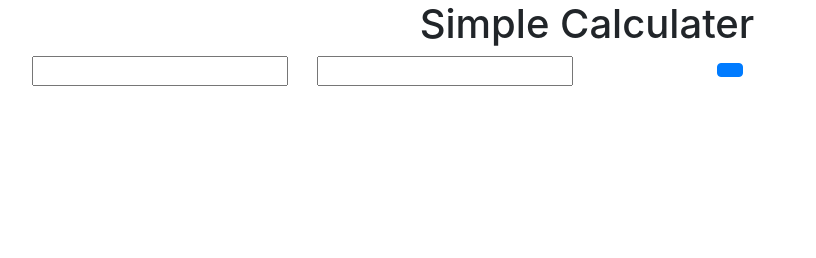
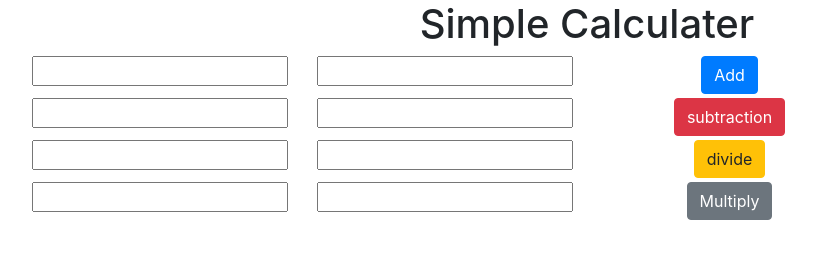
Before and after one commit to mostafamohamedmostafa/simple-calc, a plain HTML site: page index.html in a window 1280 px wide. Shown: the whole page, without its empty margins (53-869 px from the left). Drawn offline with nearby package versions, Linux system fonts and the light colour scheme.

Commit message:
adding remining sections

```diff
--- a/app/app.js
+++ b/app/app.js
@@ -1,8 +1,31 @@
+
+function plus() {
+    var add_num_1 = Number(document.getElementById('add-number-1').value);
+    var add_num_2 = Number(document.getElementById('add-number-2').value);
+    document.getElementById('result').innerHTML = add_num_1 + add_num_2;
+};
 
 
-function plus() {
-    var input_num_1 = Number(document.getElementById('input-number-1').value);
-    var input_num_2 = Number(document.getElementById('input-number-2').value);
-    document.getElementById('result').innerHTML = input_num_1 + input_num_2;
+function subtraction() {
+    var sub_num_1 = Number(document.getElementById('sub-number-1').value);
+    var sub_num_2 = Number(document.getElementById('sub-number-2').value);
+    document.getElementById('sub-result').innerHTML = sub_num_1 - sub_num_2;
 
 };
+
+
+
+
+function divide() {
+    var divide_num_1 = Number(document.getElementById('divide-number-1').value);
+    var divide_num_2 = Number(document.getElementById('divide-number-2').value);
+    document.getElementById('divide-result').innerHTML = divide_num_1 / divide_num_2;
+
+};
+
+function multiply() {
+    var multiply_num_1 = Number(document.getElementById('multiply-number-1').value);
+    var multiply_num_2 = Number(document.getElementById('multiply-number-2').value);
+    document.getElementById('multiply-result').innerHTML = multiply_num_1 * multiply_num_2;
+
+};
--- a/index.html
+++ b/index.html
@@ -22,25 +22,90 @@
 
     <section>
         <div class="container text-center">
-            <div class="row">
+            <div class="row mb-1 ">
                 <div class="col-lg-3">
-                    <input type="number" name="number" id="input-number-1">
+                    <input type="number" name="number" id="add-number-1">
                 </div>
                 <div class="col-lg-3">
-                    <input type="number" name="number" id="input-number-2">
+                    <input type="number" name="number" id="add-number-2">
                 </div>
 
                 <div class="col-lg-3">
-                    <button class="btn btn-primary " type="button" id="plus-button" onclick="plus()">
+                    <button class="btn btn-primary " type="button" id="plus-button" onclick="plus()">Add</button>
                 </div>
 
-                <div id="result" class="col-lg-3">
+                <div id="result" class="col-lg-1">
+                    <span></span>
 
                 </div>
             </div>
+
+            <div class="row  mb-1">
+                <div class="col-lg-3">
+                    <input type="number" name="number" id="sub-number-1">
+                </div>
+                <div class="col-lg-3">
+                    <input type="number" name="number" id="sub-number-2">
+                </div>
+
+                <div class="col-lg-3">
+                    <button class="btn btn-danger " type="button" id="sub-button"
+                        onclick="subtraction()">subtraction</button>
+                </div>
+
+                <div id="sub-result" class="col-lg-1">
+                    <span></span>
+
+                </div>
+            </div>
+
+
+            <div class="row  mb-1">
+                <div class="col-lg-3">
+                    <input type="number" name="number" id="divide-number-1">
+                </div>
+                <div class="col-lg-3">
+                    <input type="number" name="number" id="divide-number-2">
+                </div>
+
+                <div class="col-lg-3">
+                    <button class="btn btn-warning " type="button" id="divide-button" onclick="divide()">divide</button>
+                </div>
+
+                <div id="divide-result" class="col-lg-1">
+                    <span></span>
+
+                </div>
+            </div>
+
+
+            <div class="row mb-1">
+                <div class="col-lg-3">
+                    <input type="number" name="number" id="multiply-number-1">
+                </div>
+                <div class="col-lg-3">
+                    <input type="number" name="number" id="multiply-number-2">
+                </div>
+
+                <div class="col-lg-3">
+                    <button class="btn btn-secondary " type="button" id="multiply-button"
+                        onclick="multiply()">Multiply</button>
+                </div>
+
+                <div id="multiply-result" class="col-lg-1">
+                    <span></span>
+
+                </div>
+            </div>
+
+
         </div>
 
     </section>
+
+
+
+
 
     <!-- Optional JavaScript -->
     <!-- jQuery first, then Popper.js, then Bootstrap JS -->
```
